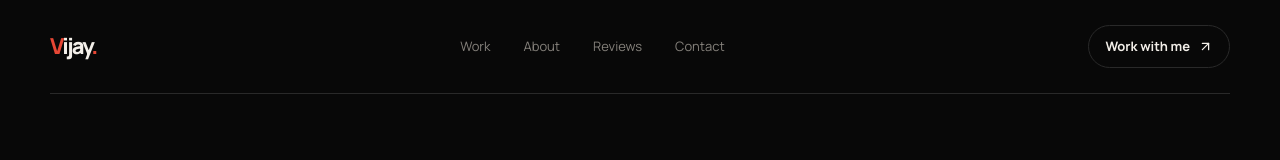
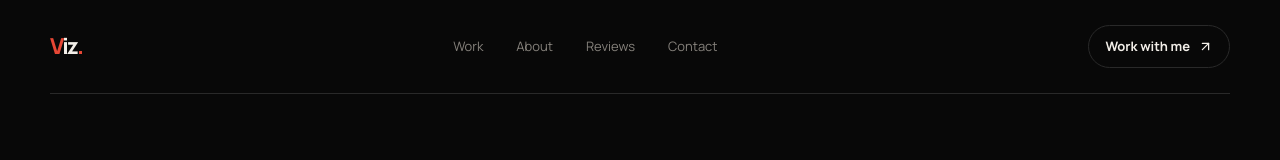
Before and after one commit to jasamansinghchaggar/vijay-portfolio, a Next.js app: page / in a window 1280 px wide. Shown: the top 160 px of the page. Built offline with nearby package versions, Linux system fonts and the light colour scheme; no server answers; the database is empty.

Commit message:
updated branding from "Vijay" to "Viz Edits" in navigation and footer

```diff
--- a/app/page.tsx
+++ b/app/page.tsx
@@ -48,8 +48,8 @@ export default async function Home() {
   return (
     <main>
       <nav className="nav shell" aria-label="Primary navigation">
-        <a className="wordmark" href="#top" aria-label="Vijay home">
-          <span>V</span>ijay<span className="dot">.</span>
+        <a className="wordmark" href="#top" aria-label="Viz Edits home">
+          <span>V</span>iz<span className="dot">.</span>
         </a>
         <div className="nav-links">
           <a href="#work">Work</a>
@@ -253,7 +253,7 @@ export default async function Home() {
 
       <footer className="footer shell">
         <a className="wordmark" href="#top">
-          <span>V</span>ijay<span className="dot">.</span>
+          <span>V</span>iz<span className="dot">.</span>
         </a>
         <p>Video editor / filmmaker</p>
         <div className="footer-links">
@@ -275,7 +275,7 @@ export default async function Home() {
             <MessageCircle size={16} /> WhatsApp
           </a>
         </div>
-        <small>© 2026 Vijay</small>
+        <small>© 2026 Viz Edits</small>
       </footer>
     </main>
   );
```
